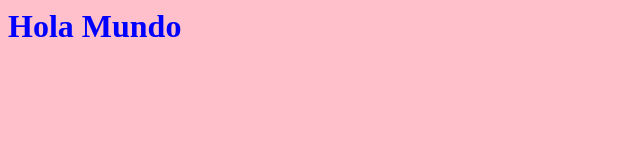
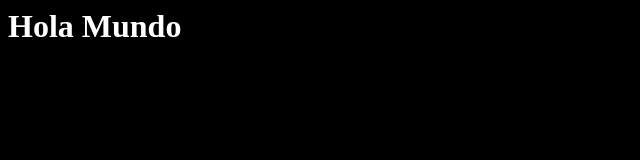
Before and after one commit to AlejandroSeoane/myweb-1, a plain HTML site: page index.html in a window 1280 px wide. Shown: the whole page, without its empty margins (0-640 px from the left). Drawn offline with Linux system fonts and the light colour scheme.

Commit message:
commit en rama cambios01

```diff
--- a/index.html
+++ b/index.html
@@ -1,6 +1,6 @@
 <html>
 <head>
-<link rel="stylesheet" type="text/css" href="style.css">
+<link rel="stylesheet" type="text/css" href="style2.css">
 </head>
 <body>
 <h1>Hola Mundo</h1>
--- a/style.css
+++ /dev/null
@@ -1,2 +0,0 @@
-body {background-color: pink;}
-h1 {color: blue;}
--- /dev/null
+++ b/style2.css
@@ -0,0 +1,2 @@
+body {background-color: black;}
+h1 {color: white;}
```
